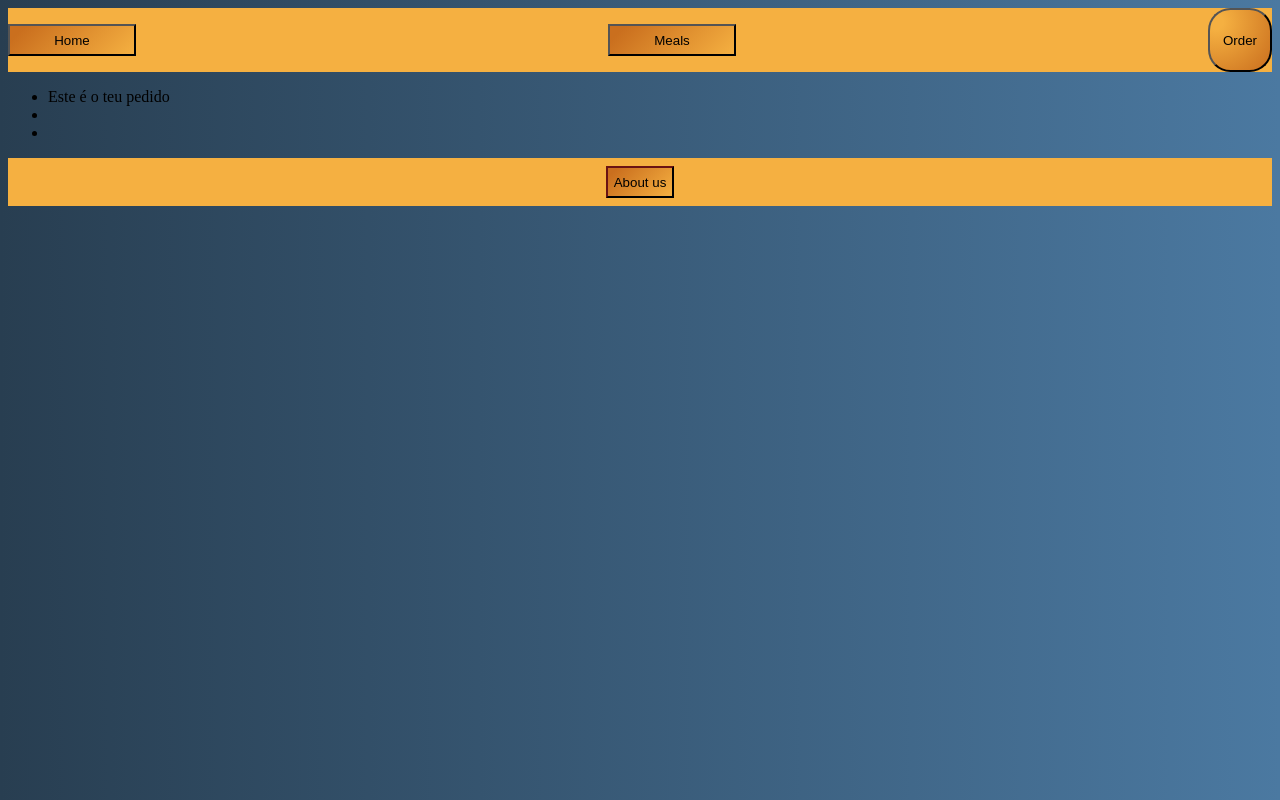
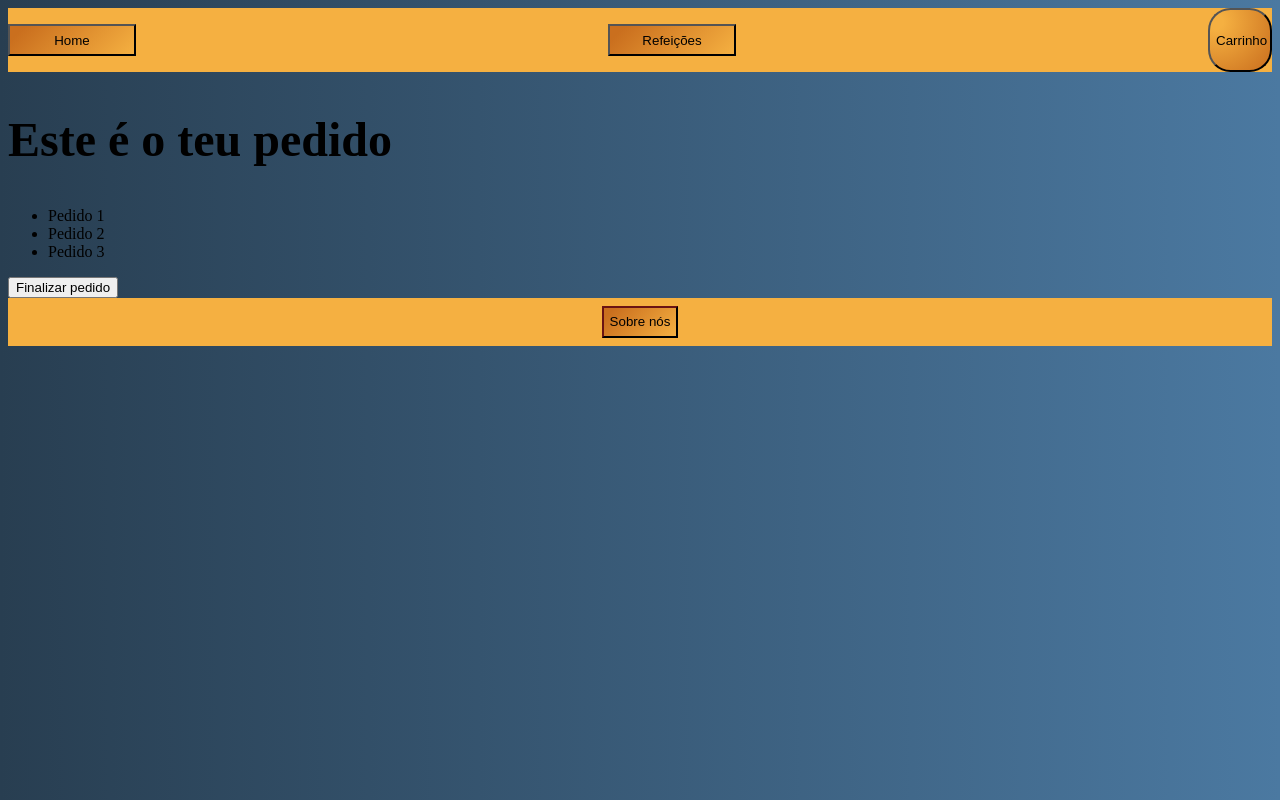
Before and after one commit to JorgeNeiva/Projecto-Final, a React (Create React App) app in the folder restaurant/: page /cart in a window 1280 px wide. Built offline with nearby package versions, Linux system fonts and the light colour scheme.

Commit message:
pequenas alterações

```diff
--- a/restaurant/src/components/Contacts.jsx
+++ b/restaurant/src/components/Contacts.jsx
@@ -4,22 +4,22 @@ import Instagram from '../assets/logos/instagram.png'
 import React, { useState, useEffect } from 'react';
 
 function Contacts() {
-  const [webapicontact, setwebapicontact] = useState(null);
+  const [webApiContact, setWebApiContact] = useState(null);
 
   useEffect(() => {
     fetch('https://63f0a399ff1b45a1a43e7d50.mockapi.io/Contacts/6')
       .then(response => response.json())
-      .then(data => setwebapicontact(data));
+      .then(data => setWebApiContact(data));
 
   }, []);
 
   return(
     <div>
-      <h1>{webapicontact.Name}</h1>
-      <p>{webapicontact.Address}</p>
-      <p>{webapicontact.PostalCode}</p>
-      <p>{webapicontact.Phone}</p>
-      <p>{webapicontact.Email}</p>
+      <h1>{webApiContact.Name}</h1>
+      <p>{webApiContact.Address}</p>
+      <p>{webApiContact.PostalCode}</p>
+      <p>{webApiContact.Phone}</p>
+      <p>{webApiContact.Email}</p>
     </div>
   )
 }
@@ -27,9 +27,4 @@ function Contacts() {
 // <img src = {Facebook}></img>
 // <img src = {Instagram}></img>
 
-
-
-
-
-
 export default Contacts;
--- a/restaurant/src/components/Footer.jsx
+++ b/restaurant/src/components/Footer.jsx
@@ -10,7 +10,7 @@ function Footer(){
 
     return(
         <footer className='footer-contain'>
-            <button className='about-button' onClick={clickAbout}>About us</button>
+            <button className='about-button' onClick={clickAbout}>Sobre nós</button>
         </footer>
     )
 }
--- a/restaurant/src/components/Navbar/Navbar.jsx
+++ b/restaurant/src/components/Navbar/Navbar.jsx
@@ -23,8 +23,8 @@ function MainBar(){
     return(
         <nav className="nav-bar">
             <button className="my-home" onClick={clickHome} >Home</button>
-            <button className="meals" onClick={clickMeals}>Meals</button>
-            <button className ="cart" onClick={clickadd}> Order</button>
+            <button className="meals" onClick={clickMeals}>Refeições</button>
+            <button className ="cart" onClick={clickadd}> Carrinho</button>
         </nav>
 
     )
--- a/restaurant/src/components/productList/ProductList.jsx
+++ b/restaurant/src/components/productList/ProductList.jsx
@@ -19,7 +19,7 @@ function FoodList(){
 
     return(
         <div>
-            <input className="search-bar" type="text" placeholder="Search..." />
+            <input className="search-bar" type="text" placeholder="Procura refeições..." />
             <ul  className = 'meal-main'>
                 <li className='meal-box' >
                     <div >
--- a/restaurant/src/pages/Cart.jsx
+++ b/restaurant/src/pages/Cart.jsx
@@ -3,12 +3,16 @@ import { useNavigate } from 'react-router-dom'
 const Cart = () => {
     return(
         <nav className="your-cart">
-            <ul>
-                <li>Este é o teu pedido</li>
-                <li></li>
-                <li></li>
+            <h1>Este é o teu pedido</h1>
+             <ul>
+                <li>Pedido 1</li>
+                <li>Pedido 2</li>
+                <li>Pedido 3</li>
             </ul>
+            <button >Finalizar pedido</button>
+            <form action=""></form>
         </nav>
+
 
     )
 }
```
